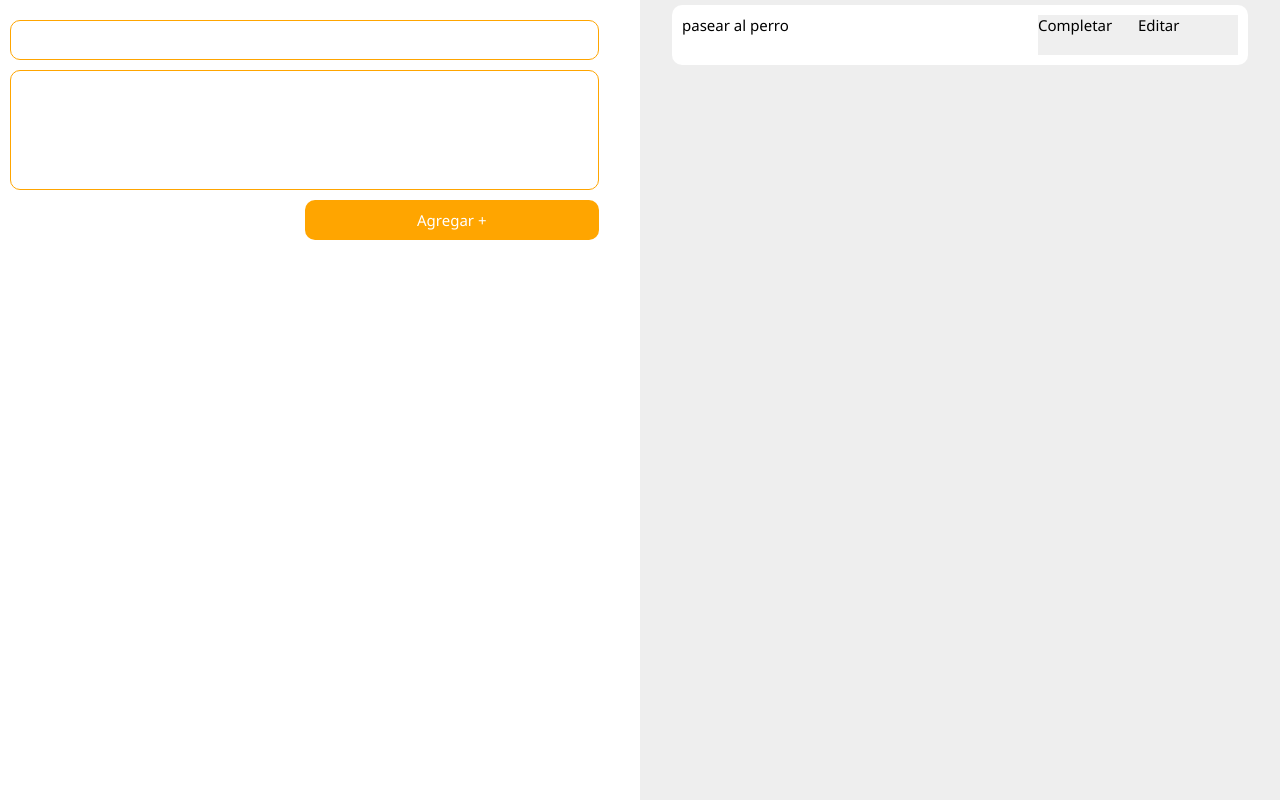
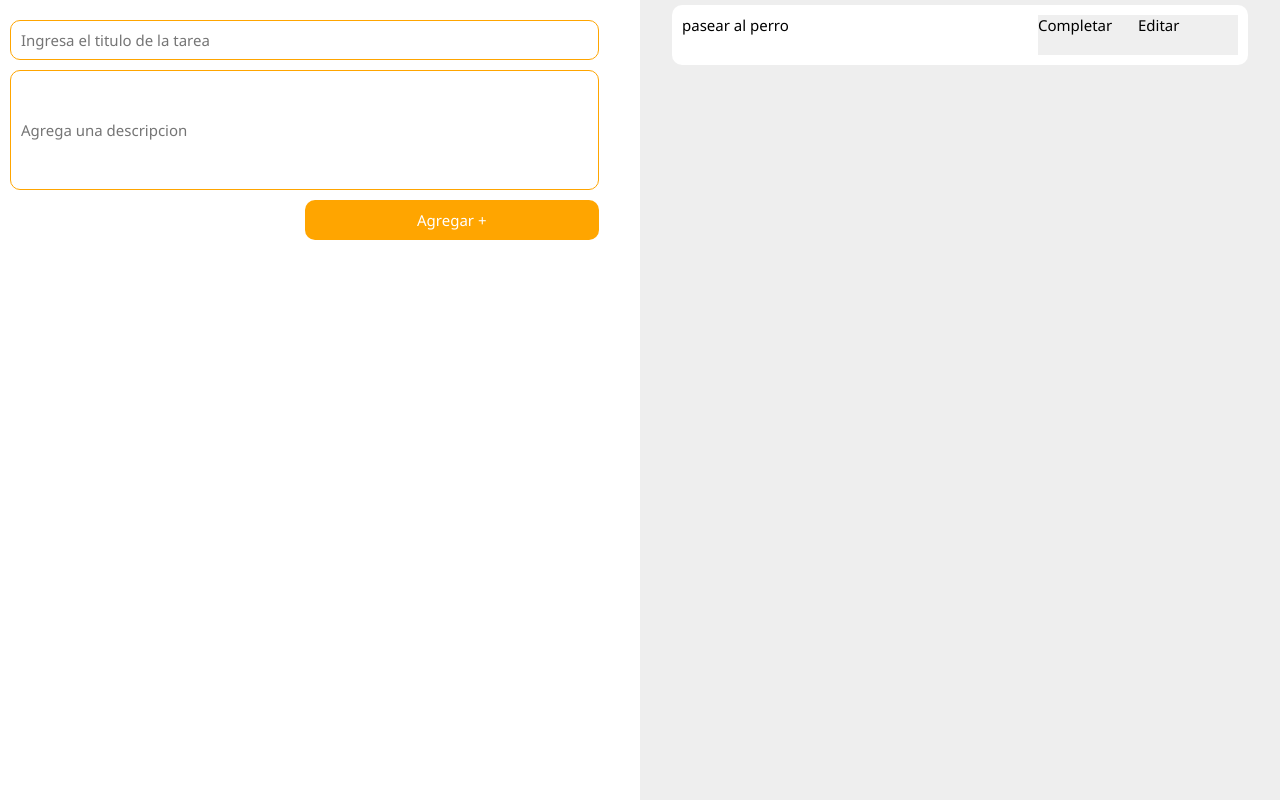
Before and after one commit to danieljmt3/CRUD-ELECTIVA, a PHP site: page /vistas/crud-tareas.php in a window 1280 px wide. Run offline with PHP 8.4, Linux system fonts and the light colour scheme.

Commit message:
EQ-RAMOS: Añadir archivos de solicitud

```diff
--- a/public/javascript/index.js
+++ b/public/javascript/index.js
@@ -0,0 +1,24 @@
+document.querySelector('form').addEventListener('submit', function(event) {
+    event.preventDefault();
+
+    var titulo = document.getElementById('titulo').value;
+    var descripcion = document.getElementById('descripcion').value;
+
+    var formData = new FormData();
+    formData.append('titulo', titulo);
+    formData.append('descripcion', descripcion);
+
+    fetch('../controladores/crear.task.php', {
+            method: 'POST',
+            body: formData
+        })
+        .then(response => response.json())
+        .then(data => {
+            console.log(data.message)
+            alert(data.message)
+            document.querySelector('form').reset();
+        })
+        .catch((error) => {
+            console.error('Error:', error);
+        });
+});
--- a/vistas/crud-tareas.php
+++ b/vistas/crud-tareas.php
@@ -1,17 +1,19 @@
 <!DOCTYPE html>
-<html lang="en">
+<html lang="es">
+
 <head>
     <meta charset="UTF-8">
     <meta name="viewport" content="width=device-width, initial-scale=1.0">
-    <title>Document</title>
+    <title>Tareas CRUD</title>
     <link rel="stylesheet" href="../public/estilos/index.css">
 </head>
+
 <body>
     <section>
         <div class="formulario">
-            <form action="registrar.php">
-                <input class="title" type="text" name="title" id="title">
-                <input class="description" type="text" name="title" id="title">
+            <form>
+                <input class="title" type="text" name="titulo" id="titulo" placeholder="Ingresa el titulo de la tarea">
+                <input class="description" type="text" name="descripcion" id="descripcion" placeholder="Agrega una descripcion">
                 <div class="cont-btn">
                     <button type="submit">Agregar + </button>
                 </div>
@@ -21,11 +23,14 @@
             <div class="task">
                 <p>pasear al perro</p>
                 <div class="cont-actions">
-                     <button type="button">Completar</button>
+                    <button type="button">Completar</button>
                     <button>Editar</button>
                 </div>
             </div>
         </div>
     </section>
+
+    <script src="../public/javascript/index.js"></script>
 </body>
+
 </html>
```
